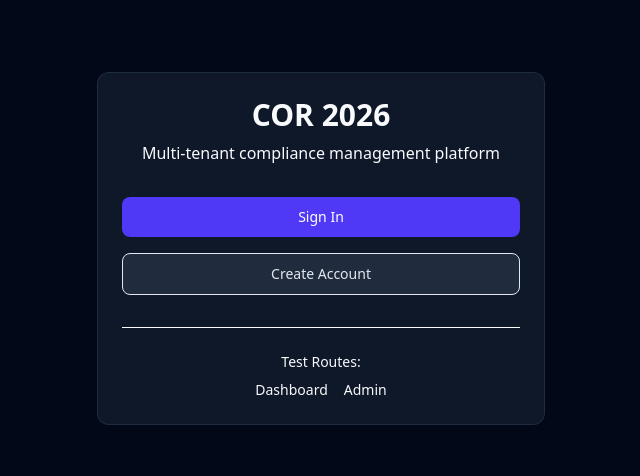
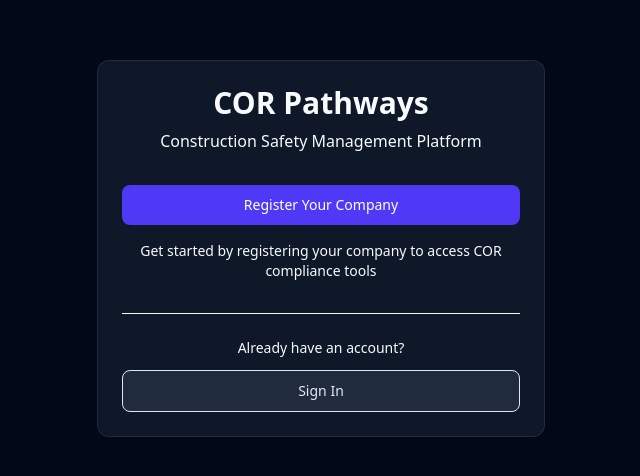
Before and after one commit to Yeti567/2026-core, a Next.js app: page / in a window 1280 px wide. Shown: the part 152-628 px from the top of the page, without its empty margins (319-959 px from the left). Built offline with nearby package versions, Linux system fonts and the light colour scheme.

Commit message:
Change landing page to prioritize company registration over login

```diff
--- a/app/page.tsx
+++ b/app/page.tsx
@@ -4,26 +4,25 @@ export default function HomePage() {
   return (
     <main className="min-h-screen flex items-center justify-center p-8">
       <div className="card max-w-md w-full text-center">
-        <h1 className="text-3xl font-bold mb-2">COR 2026</h1>
+        <h1 className="text-3xl font-bold mb-2">COR Pathways</h1>
         <p className="text-[var(--muted)] mb-8">
-          Multi-tenant compliance management platform
+          Construction Safety Management Platform
         </p>
 
         <div className="space-y-4">
-          <Link href="/login" className="btn btn-primary w-full block">
-            Sign In
+          <Link href="/register" className="btn btn-primary w-full block">
+            Register Your Company
           </Link>
-          <Link href="/signup" className="btn w-full block border border-[var(--border)]">
-            Create Account
-          </Link>
+          <p className="text-sm text-[var(--muted)]">
+            Get started by registering your company to access COR compliance tools
+          </p>
         </div>
 
         <div className="mt-8 pt-6 border-t border-[var(--border)]">
-          <p className="text-sm text-[var(--muted)]">Test Routes:</p>
-          <div className="flex gap-4 justify-center mt-2 text-sm">
-            <Link href="/dashboard">Dashboard</Link>
-            <Link href="/admin">Admin</Link>
-          </div>
+          <p className="text-sm text-[var(--muted)] mb-3">Already have an account?</p>
+          <Link href="/login" className="btn w-full block border border-[var(--border)]">
+            Sign In
+          </Link>
         </div>
       </div>
     </main>
```
